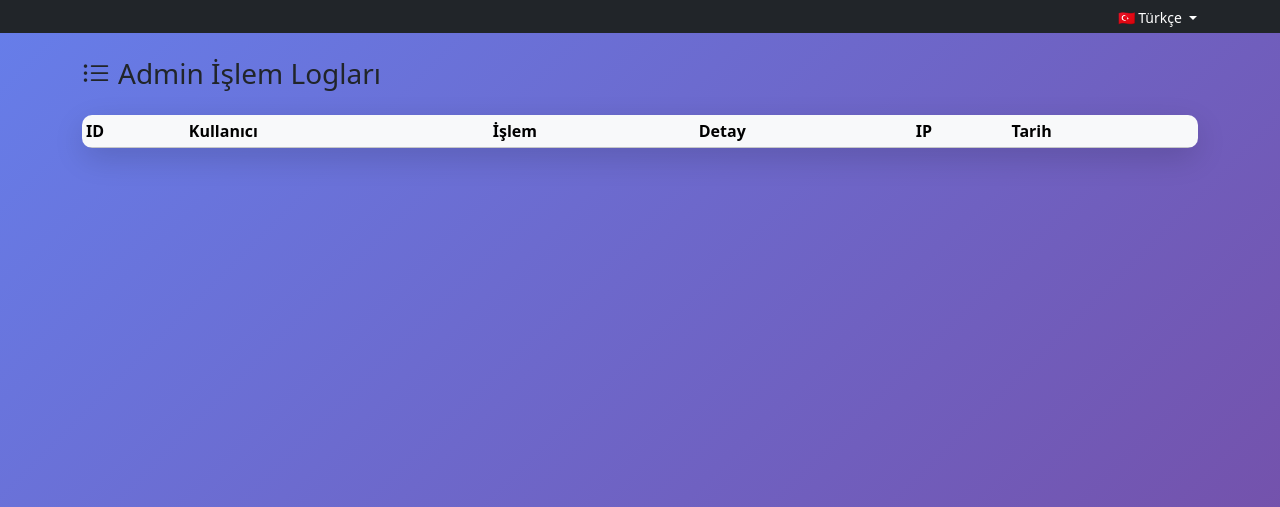
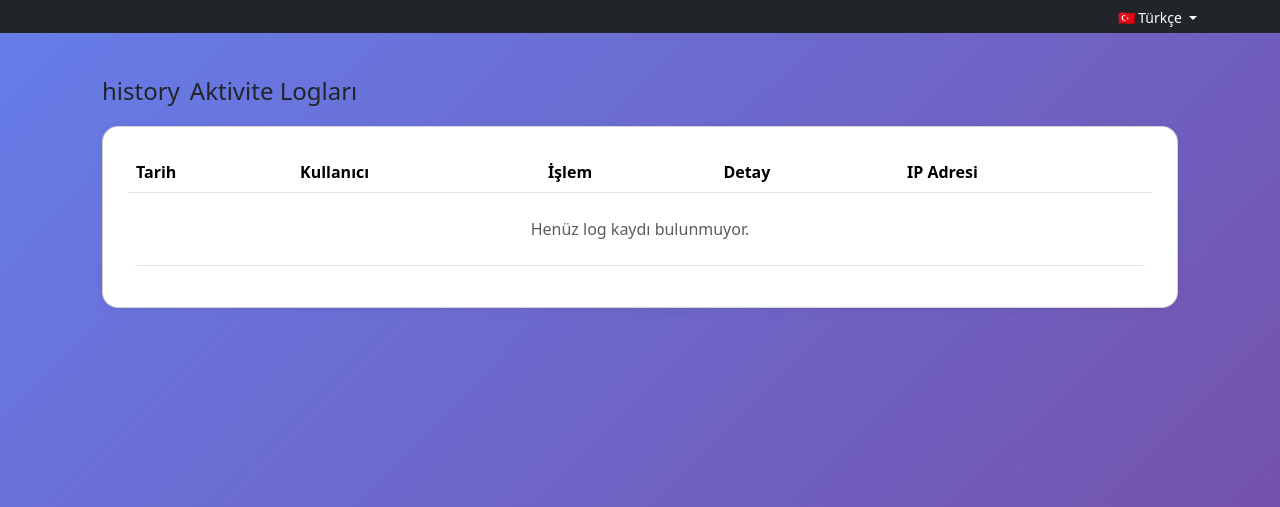
Before and after one commit to ayyildizemrah88/ingilizcetesti, a Flask app: template templates/admin_logs.html in a window 1280 px wide. Shown: the top 507 px of the page. Run offline with Flask 3, Linux system fonts and the light colour scheme; the template is opened without the code that fills it, so the values that code supplies are empty; some libraries are stand-ins or nearby versions.

Commit message:
Update admin_logs.html

```diff
--- a/templates/admin_logs.html
+++ b/templates/admin_logs.html
@@ -1,34 +1,125 @@
-{% extends "dashboard.html" %}
-{% block title %}Admin Logs - Skills Test Center{% endblock %}
-
+{% extends "base.html" %}
+{% block title %}Aktivite Logları - Skills Test Center{% endblock %}
 {% block content %}
-<h3 class="mb-4"><i class="bi bi-list-ul me-2"></i>Admin İşlem Logları</h3>
-<div class="card border-0">
-    <div class="card-body p-0">
-        <table class="table table-sm table-hover mb-0">
-            <thead class="table-light">
+<div class="page-container">
+    <div class="page-header">
+        <h4><span class="material-symbols-outlined">history</span> Aktivite Logları</h4>
+    </div>
+    <div class="card">
+        <div class="table-responsive">
+            <table class="table table-hover">
+                <thead>
                     <tr>
-                    <th>ID</th>
+                        <th>Tarih</th>
                         <th>Kullanıcı</th>
                         <th>İşlem</th>
                         <th>Detay</th>
-                    <th>IP</th>
-                    <th>Tarih</th>
+                        <th>IP Adresi</th>
                     </tr>
                 </thead>
                 <tbody>
-                {% for l in logs %}
+                    {% if logs and logs.items %}
+                    {% for log in logs.items %}
                     <tr>
-                    <td>{{ l[0] if l is not mapping else l.id }}</td>
-                    <td>{{ l[2] if l is not mapping else l.username }}</td>
-                    <td><span class="badge bg-info">{{ l[3] if l is not mapping else l.action }}</span></td>
-                    <td>{{ (l[5] if l is not mapping else l.details)[:50] }}</td>
-                    <td><code>{{ l[6] if l is not mapping else l.ip_address }}</code></td>
-                    <td>{{ l[7] if l is not mapping else l.created_at }}</td>
+                        <td>
+                            <small>{{ log.created_at.strftime('%d.%m.%Y %H:%M') if log.created_at else '-' }}</small>
+                        </td>
+                        <td>{{ log.user.email if log.user else 'Sistem' }}</td>
+                        <td>
+                            {% if log.action == 'login' %}
+                            <span class="badge bg-success">Giriş</span>
+                            {% elif log.action == 'logout' %}
+                            <span class="badge bg-secondary">Çıkış</span>
+                            {% elif log.action == 'create' %}
+                            <span class="badge bg-primary">Oluştur</span>
+                            {% elif log.action == 'update' %}
+                            <span class="badge bg-warning">Güncelle</span>
+                            {% elif log.action == 'delete' %}
+                            <span class="badge bg-danger">Sil</span>
+                            {% else %}
+                            <span class="badge bg-info">{{ log.action }}</span>
+                            {% endif %}
+                        </td>
+                        <td>{{ log.details or '-' }}</td>
+                        <td><small class="text-muted">{{ log.ip_address or '-' }}</small></td>
                     </tr>
                     {% endfor %}
+                    {% else %}
+                    <tr>
+                        <td colspan="5" class="text-center text-muted py-4">Henüz log kaydı bulunmuyor.</td>
+                    </tr>
+                    {% endif %}
                 </tbody>
             </table>
         </div>
+        {% if logs and logs.pages > 1 %}
+        <nav class="pagination-nav">
+            <ul class="pagination">
+                {% if logs.has_prev %}
+                <li class="page-item">
+                    <a class="page-link" href="?page={{ logs.prev_num }}">← Önceki</a>
+                </li>
+                {% endif %}
+                <li class="page-item disabled">
+                    <span class="page-link">Sayfa {{ logs.page }} / {{ logs.pages }}</span>
+                </li>
+                {% if logs.has_next %}
+                <li class="page-item">
+                    <a class="page-link" href="?page={{ logs.next_num }}">Sonraki →</a>
+                </li>
+                {% endif %}
+            </ul>
+        </nav>
+        {% endif %}
     </div>
+</div>
+<style>
+    .page-container {
+        padding: 20px;
+        max-width: 1400px;
+        margin: 0 auto;
+    }
+    .page-header {
+        margin-bottom: 20px;
+    }
+    .page-header h4 {
+        display: flex;
+        align-items: center;
+        gap: 10px;
+        margin: 0;
+    }
+    .card {
+        background: white;
+        border-radius: 16px;
+        padding: 25px;
+        box-shadow: 0 2px 10px rgba(0, 0, 0, 0.05);
+    }
+    .pagination-nav {
+        display: flex;
+        justify-content: center;
+        margin-top: 20px;
+    }
+    .pagination {
+        display: flex;
+        gap: 5px;
+        list-style: none;
+        margin: 0;
+        padding: 0;
+    }
+    .page-item .page-link {
+        padding: 8px 16px;
+        border: 1px solid #ddd;
+        border-radius: 8px;
+        text-decoration: none;
+        color: #667eea;
+    }
+    .page-item .page-link:hover {
+        background: #667eea;
+        color: white;
+    }
+    .page-item.disabled .page-link {
+        color: #999;
+        cursor: default;
+    }
+</style>
 {% endblock %}
```
Lines whose indentation alone changed are shown as unchanged.
